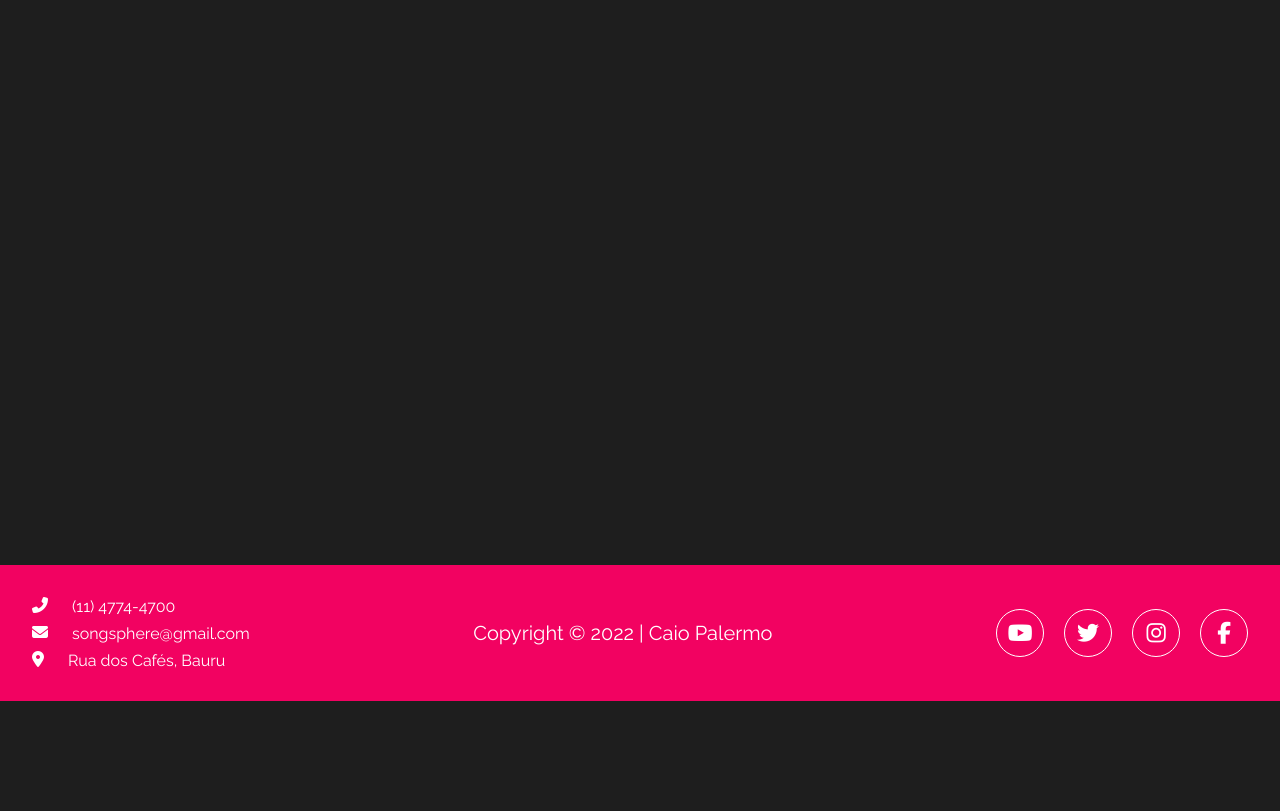
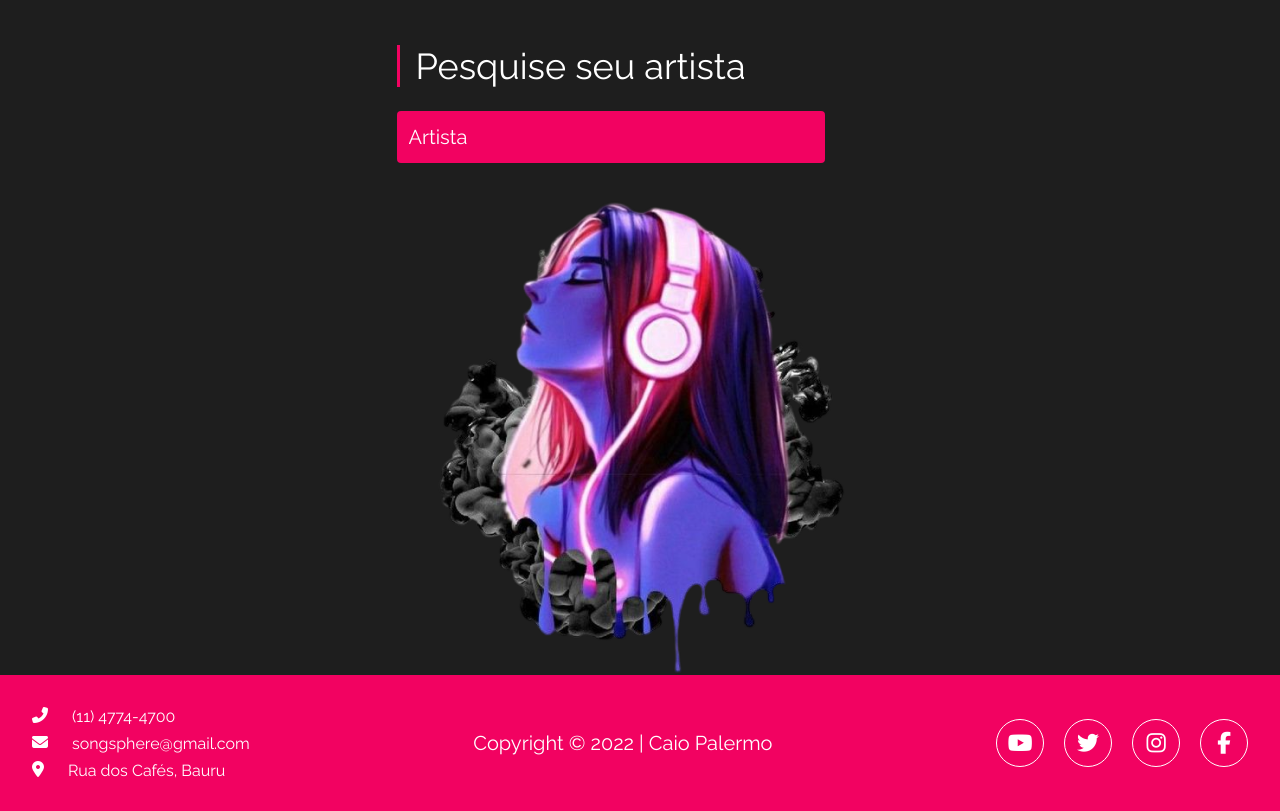
Before and after one commit to HasegawaTaizou/SongSphere, a plain HTML site: page index.html in a window 1280 px wide. Shown: the part 99-910 px from the top of the page. Before the commit the page ends 800 px from the top, so only its background shows below. Drawn offline with Linux system fonts and the light colour scheme.

Commit message:
search container done

```diff
--- a/css/reset.css
+++ b/css/reset.css
@@ -14,3 +14,8 @@ li,
 ul {
   list-style: none;
 }
+
+input {
+  outline: 0;
+  border: 0;
+}
--- a/css/style.css
+++ b/css/style.css
@@ -39,6 +39,48 @@ header {
   display: flex;
   gap: 18px;
   font-size: 1.5rem;
+}
+
+main {
+  max-width: 1440px;
+  width: 100%;
+  display: flex;
+  justify-content: center;
+}
+
+.search-container {
+  margin-top: 48px;
+  display: flex;
+  flex-direction: column;
+  gap: 24px;
+}
+
+.search__title {
+  font-size: 2.25rem;
+  font-weight: normal;
+}
+
+.search__title::before {
+  content: "";
+  border-left: 3px solid var(--secondary-color);
+  padding-left: 16px;
+}
+
+.search__input {
+  width: 428px;
+  height: 52px;
+  background-color: var(--secondary-color);
+  border-radius: 4px;
+  font-family: "Raleway", sans-serif;
+  font-size: 1.25rem;
+  color: var(--primary-color);
+  padding-left: 12px;
+}
+
+.search__input::placeholder {
+  font-family: "Raleway", sans-serif;
+  font-size: 1.25rem;
+  color: var(--primary-color);
 }
 
 footer {
--- a/index.html
+++ b/index.html
@@ -48,7 +48,18 @@
       </nav>
     </header>
     <main>
-      <div class="content"></div>
+      <div class="content">
+        <div class="search-container">
+          <h2 class="search__title">Pesquise seu artista</h2>
+          <input class="search__input" type="text" placeholder="Artista" />
+          <img
+            src="./img/songsphere-search-image.png"
+            alt="Search Image"
+            class="search__image"
+          />
+        </div>
+        <div class="result-container"></div>
+      </div>
     </main>
     <footer>
       <ul class="informations-container">
```
Also changed, not shown: img/songsphere-search-image.png (added).
